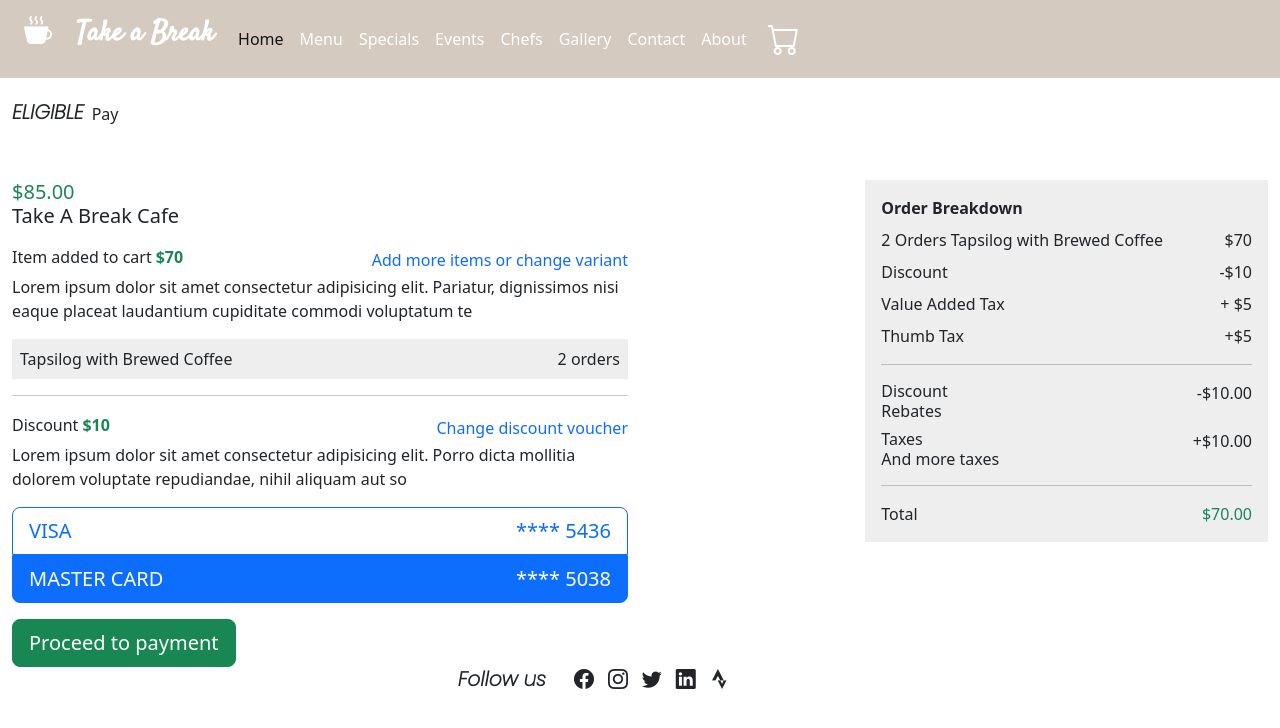
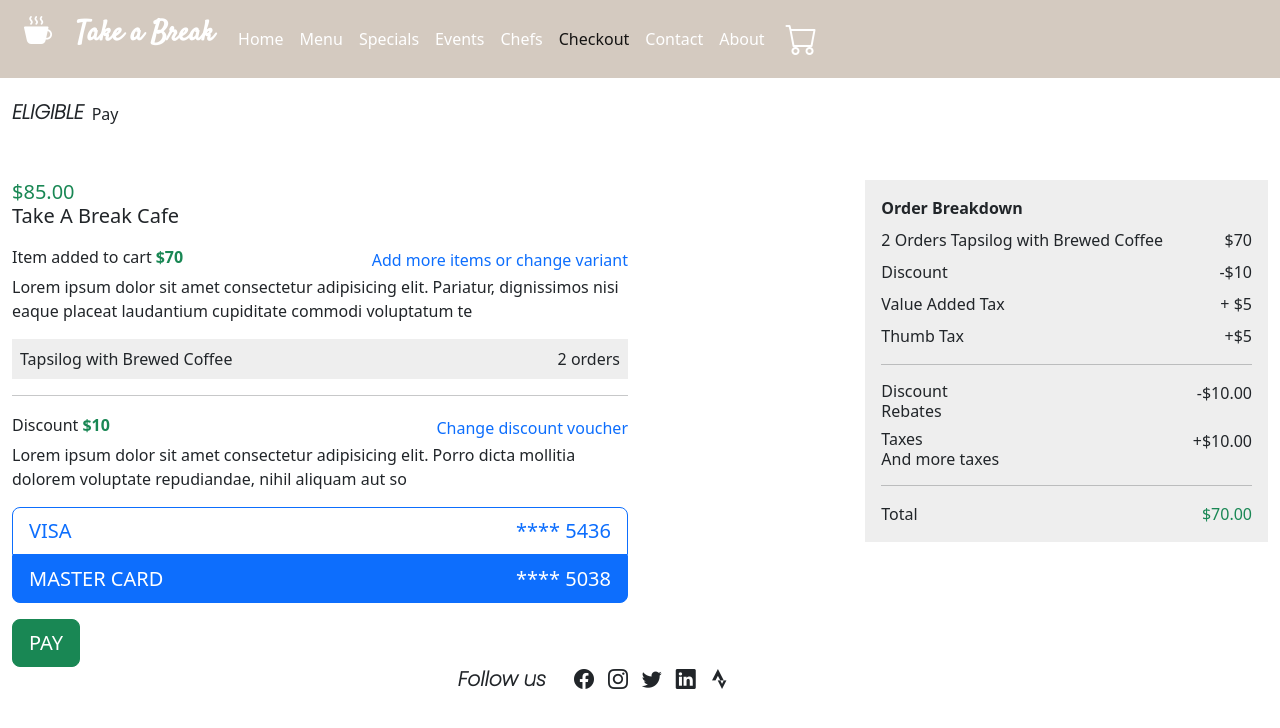
Before and after one commit to Melvin-Gesulgon/take-a-break-cafe, a plain HTML site: page checkout.html in a window 1280 px wide. Drawn offline with nearby package versions, Linux system fonts and the light colour scheme.

Commit message:
added links and animation to navbar

```diff
--- a/checkout.html
+++ b/checkout.html
@@ -48,7 +48,7 @@
           <div class="collapse navbar-collapse ps-13" id="navbarSupportedContent">
             <ul class="navbar-nav me-auto mb-2 mb-lg-0">
               <li class="nav-item">
-                <a class="nav-link active" aria-current="page" href="#">Home</a>
+                <a class="nav-link text-white"  href="index.html">Home</a>
               </li>
               <li class="nav-item">
                 <a class="nav-link text-white" href="#menu">Menu</a>
@@ -63,7 +63,7 @@
                 <a class="nav-link text-white" href="#chefs">Chefs</a>
               </li>
               <li class="nav-item">
-                <a class="nav-link text-white" href="#">Gallery</a>
+                <a class="nav-link active" aria-current="page" href="#">Checkout</a>
               </li>
               <li class="nav-item">
                 <a class="nav-link text-white" href="#">Contact</a>
@@ -144,7 +144,7 @@
                       </label>
                     </div>
                   </div>
-                  <div class="btn btn-success btn-lg btn-block">Proceed to payment</div>
+                  <div class="btn btn-success btn-lg btn-block">PAY</div>
                 </div>
               </div>
               <div class="col-md-5 col-lg-4 col-xl-4 offset-lg-1 offset-xl-2">
--- a/style.css
+++ b/style.css
@@ -31,12 +31,19 @@ a {
     text-decoration: none;
     color: white;
 }
-
+.nav-item, .navbar-brand {
+    transition: 50ms linear;
+}
 .nav-item:hover {
-    background-color: #929487;
+    /* background-color: #929487; */
+    transform: scale(1.25);
 }
 
-.ul li:hover {background: #555;}
+.ul li:hover {
+    background: #555;
+}
+
+
 
 .a:active {
     color: red;
```
Also changed, not shown: index.html (+1 -6 lines).
